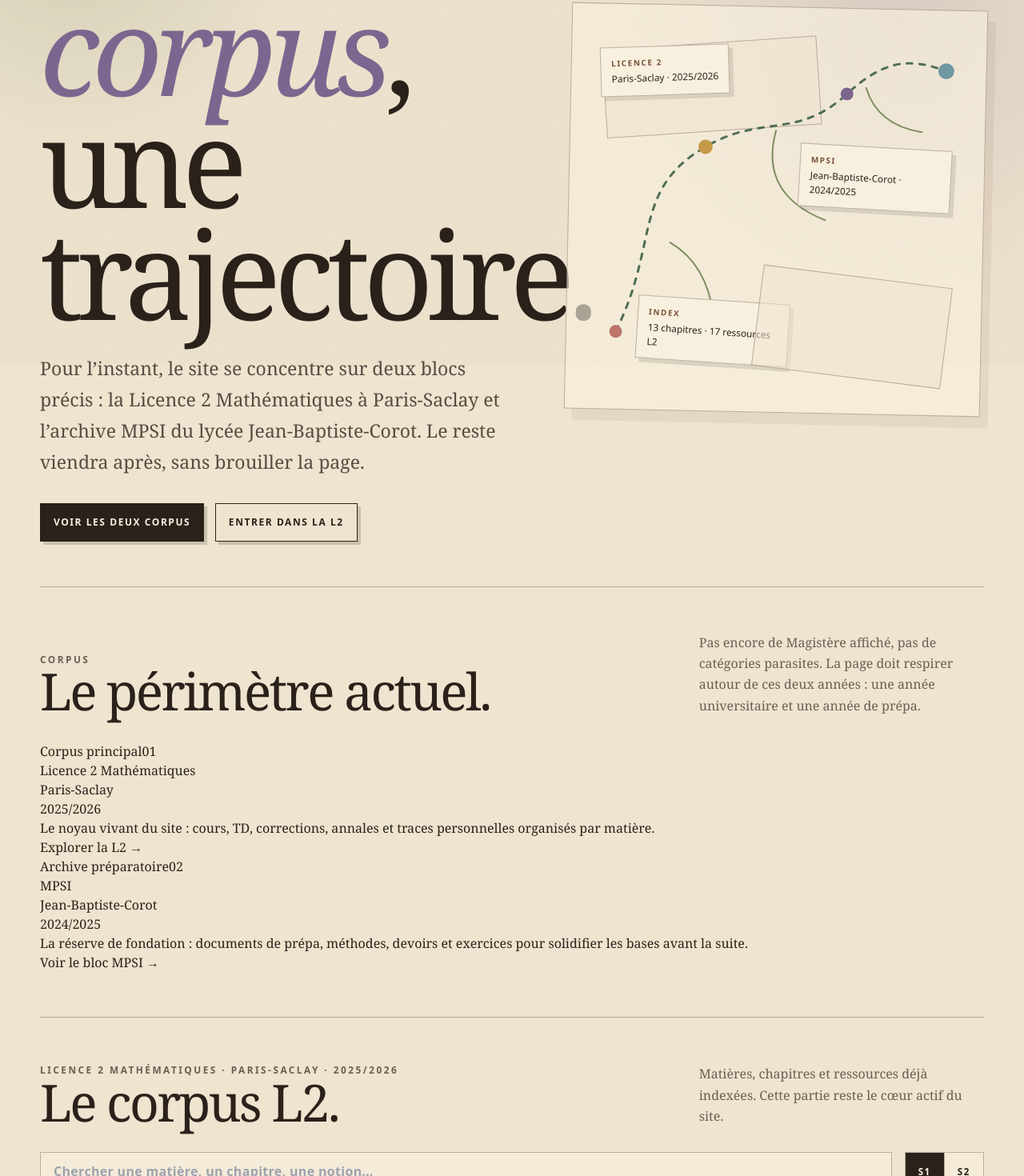
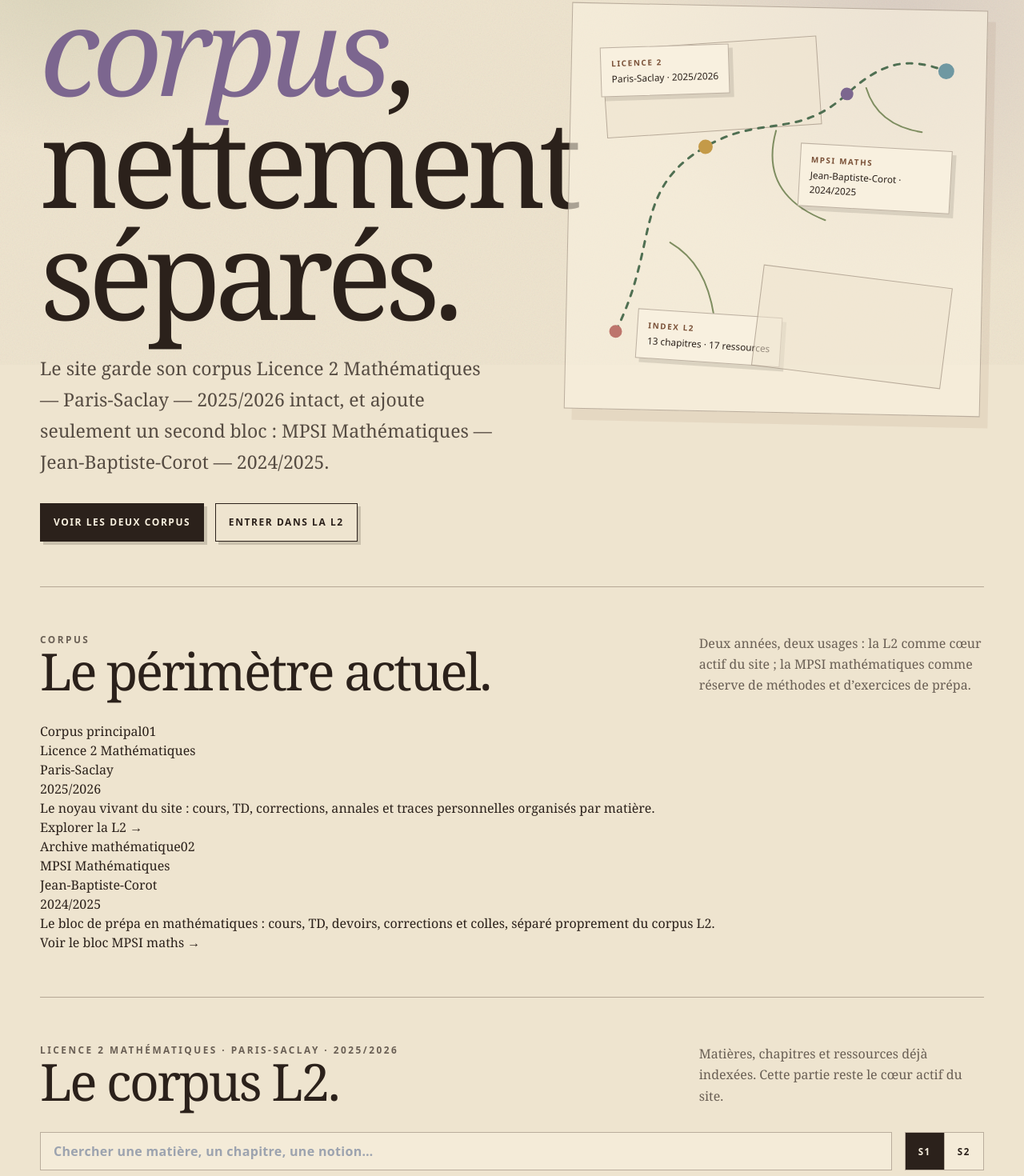
Before and after one commit to Grimm02938/l2-maths, a React (Vite) app: page / in a window 1280 px wide. Shown: the part 344-1814 px from the top of the page at 80% size. Built offline with nearby package versions, Linux system fonts and the light colour scheme; no server answers.

Commit message:
Restrict MPSI corpus to mathematics only

```diff
--- a/src/pages/Index.tsx
+++ b/src/pages/Index.tsx
@@ -18,14 +18,14 @@ const collections = [
   },
   {
     id: 'mpsi',
-    eyebrow: 'Archive préparatoire',
-    title: 'MPSI',
+    eyebrow: 'Archive mathématique',
+    title: 'MPSI Mathématiques',
     institution: 'Jean-Baptiste-Corot',
     years: '2024/2025',
     description:
-      'La réserve de fondation : documents de prépa, méthodes, devoirs et exercices pour solidifier les bases avant la suite.',
+      'Le bloc de prépa en mathématiques : cours, TD, devoirs, corrections et colles, séparé proprement du corpus L2.',
     href: '#mpsi-corpus',
-    action: 'Voir le bloc MPSI',
+    action: 'Voir le bloc MPSI maths',
   },
 ];
 
@@ -36,7 +36,7 @@ function GardenNav() {
       <div className="garden-menu">
         <a className="garden-link" href="#collections">Corpus</a>
         <a className="garden-link" href="#l2-catalogue">L2</a>
-        <a className="garden-link" href="#mpsi-corpus">MPSI</a>
+        <a className="garden-link" href="#mpsi-corpus">MPSI maths</a>
         <Link className="garden-link" to="/blog">Logbook</Link>
         <Link className="garden-link" to="/contact">Contact</Link>
       </div>
@@ -65,12 +65,12 @@ function GardenIllustration({ resourceCount, chapterCount }: { resourceCount: nu
           Paris-Saclay · 2025/2026
         </div>
         <div className="seed-note" style={{ right: '8%', top: '34%', transform: 'rotate(2deg)' }}>
-          <b>MPSI</b>
+          <b>MPSI maths</b>
           Jean-Baptiste-Corot · 2024/2025
         </div>
         <div className="seed-note" style={{ left: '17%', bottom: '12%', transform: 'rotate(2.6deg)' }}>
-          <b>Index</b>
-          {chapterCount} chapitres · {resourceCount} ressources L2
+          <b>Index L2</b>
+          {chapterCount} chapitres · {resourceCount} ressources
         </div>
       </div>
     </div>
@@ -107,10 +107,10 @@ const Index = () => {
           <div>
             <p className="garden-kicker">Archive de travail</p>
             <h1 className="garden-title">
-              Deux <em>corpus</em>, une trajectoire.
+              Deux <em>corpus</em>, nettement séparés.
             </h1>
             <p className="garden-subtitle">
-              Pour l’instant, le site se concentre sur deux blocs précis : la Licence 2 Mathématiques à Paris-Saclay et l’archive MPSI du lycée Jean-Baptiste-Corot. Le reste viendra après, sans brouiller la page.
+              Le site garde son corpus Licence 2 Mathématiques — Paris-Saclay — 2025/2026 intact, et ajoute seulement un second bloc : MPSI Mathématiques — Jean-Baptiste-Corot — 2024/2025.
             </p>
             <div className="garden-actions">
               <a href="#collections" className="garden-button">Voir les deux corpus</a>
@@ -128,7 +128,7 @@ const Index = () => {
               <h2>Le périmètre actuel.</h2>
             </div>
             <p>
-              Pas encore de Magistère affiché, pas de catégories parasites. La page doit respirer autour de ces deux années : une année universitaire et une année de prépa.
+              Deux années, deux usages : la L2 comme cœur actif du site ; la MPSI mathématiques comme réserve de méthodes et d’exercices de prépa.
             </p>
           </div>
 
@@ -202,21 +202,21 @@ const Index = () => {
         <section id="mpsi-corpus" className="garden-section">
           <div className="section-heading">
             <div>
-              <p className="garden-kicker">MPSI · Jean-Baptiste-Corot · 2024/2025</p>
-              <h2>L’archive de prépa.</h2>
+              <p className="garden-kicker">MPSI Mathématiques · Jean-Baptiste-Corot · 2024/2025</p>
+              <h2>L’archive maths de MPSI.</h2>
             </div>
             <p>
-              Ce bloc est posé comme deuxième pilier du site. L’étape suivante sera de l’indexer proprement par matière, type de document et chapitre, sans l’afficher comme une simple liste de fichiers.
+              Ce bloc doit rester strictement mathématique : cours, TD, devoirs, corrections, programmes de colles et documents de méthode.
             </p>
           </div>
 
           <div className="mpsi-panel">
             <div>
               <p className="garden-kicker">À structurer</p>
-              <h3>Mathématiques · Physique · Colles · DS · TD</h3>
+              <h3>Cours · TD · DS · DM · Colles · Corrections</h3>
             </div>
             <p>
-              La MPSI sert ici de socle : une archive exigeante pour consolider les méthodes de prépa et alimenter le travail de L2. Elle n’est pas encore éclatée en centaines de documents sur la page d’accueil ; elle reste un bloc clair, sérieux, identifiable.
+              Cette archive MPSI n’est pas mélangée au catalogue L2. Elle sert de second rayon mathématique, proprement identifié, pour retrouver les outils de prépa utiles au travail universitaire.
             </p>
           </div>
         </section>
```
